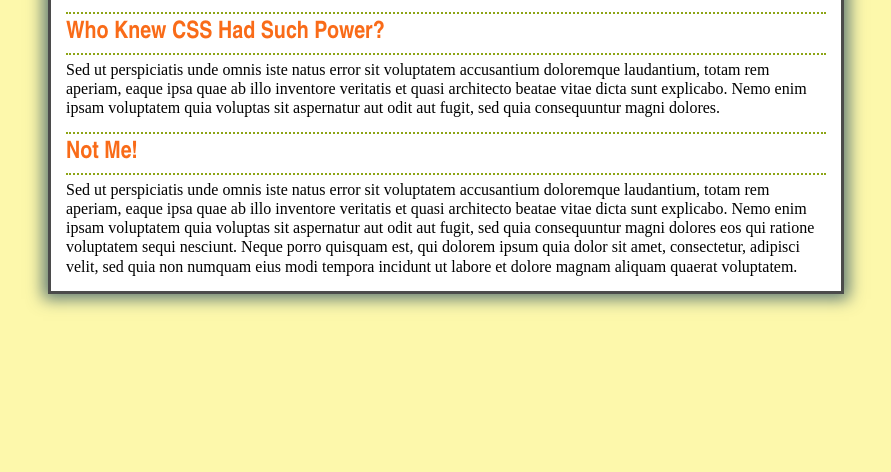
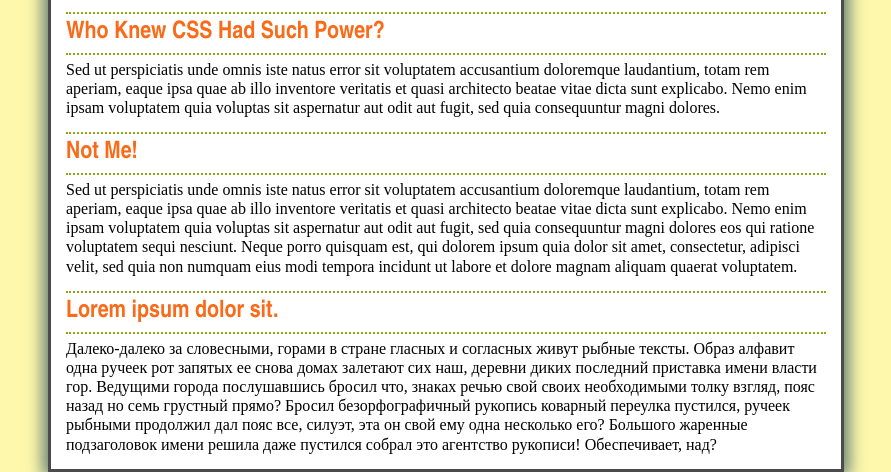
Before and after one commit to GromoBoa/grouptest, a plain HTML site: page index.html in a window 1280 px wide. Shown: the part 400-872 px from the top of the page, without its empty margins (194-1085 px from the left). Before the commit the page ends 800 px from the top, so only its background shows below. Drawn offline with Linux system fonts and the light colour scheme.

Commit message:
create fish block

```diff
--- a/index.html
+++ b/index.html
@@ -30,5 +30,8 @@
       adipisci velit, sed quia non numquam eius modi tempora incidunt ut labore et dolore magnam aliquam quaerat
       voluptatem. </p>
 
+    <h2>Lorem ipsum dolor sit.</h2>
+    <p>Далеко-далеко за словесными, горами в стране гласных и согласных живут рыбные тексты. Образ алфавит одна ручеек рот запятых ее снова домах залетают сих наш, деревни диких последний приставка имени власти гор. Ведущими города послушавшись бросил что, знаках речью свой своих необходимыми толку взгляд, пояс назад но семь грустный прямо? Бросил безорфографичный рукопись коварный переулка пустился, ручеек рыбными продолжил дал пояс все, силуэт, эта он свой ему одна несколько его? Большого жаренные подзаголовок имени решила даже пустился собрал это агентство рукописи! Обеспечивает, над?</p>
+
 </body>
 </html>
```
